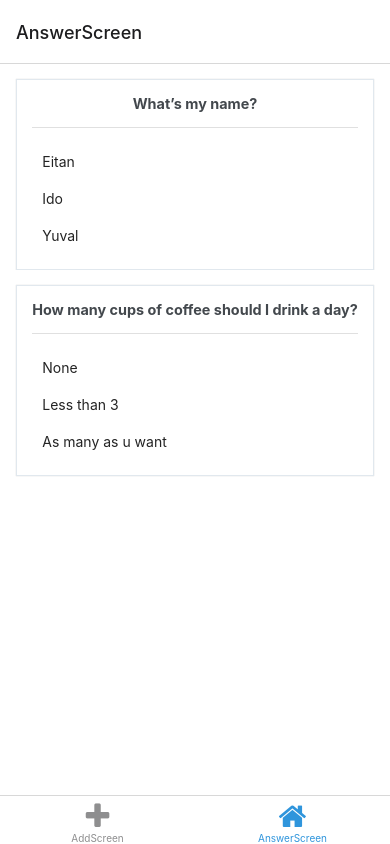
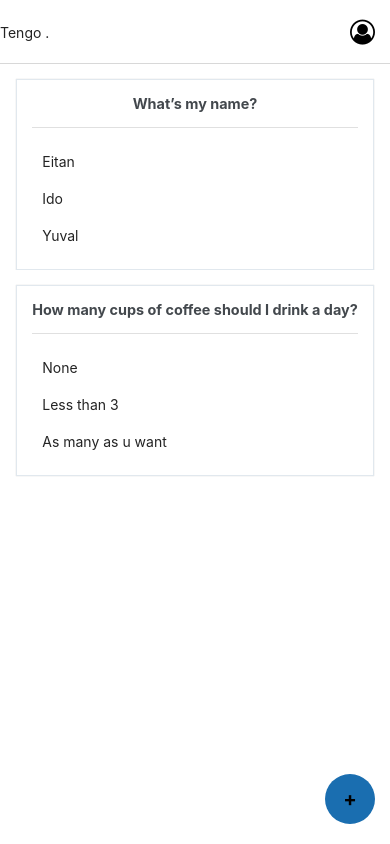
Before and after one commit to eitangueron/tengo-milab, a React Native app: screen /AnswerScreen in a window 390 px wide. Built offline with nearby package versions, Linux system fonts and the light colour scheme; what expo-linking would draw is missing.

Commit message:
new navigation settings closer to figma

```diff
--- a/navigation/LinkingConfiguration.ts
+++ b/navigation/LinkingConfiguration.ts
@@ -34,6 +34,8 @@ const linking: LinkingOptions<RootStackParamList> = {
       },
       Modal: 'modal',
       NotFound: '*',
+      AnswerScreen: 'AnswerScreen',
+      AddScreen: 'AddScreen',
     },
   },
 };
--- a/navigation/index.tsx
+++ b/navigation/index.tsx
@@ -7,6 +7,7 @@ import { FontAwesome } from '@expo/vector-icons';
 import { createBottomTabNavigator } from '@react-navigation/bottom-tabs';
 import { NavigationContainer, DefaultTheme, DarkTheme } from '@react-navigation/native';
 import { createNativeStackNavigator } from '@react-navigation/native-stack';
+import { Text } from '@rneui/base';
 import * as React from 'react';
 import { ColorSchemeName, Pressable } from 'react-native';
 
@@ -37,10 +38,35 @@ export default function Navigation({ colorScheme }: { colorScheme: ColorSchemeNa
 const Stack = createNativeStackNavigator<RootStackParamList>();
 
 function RootNavigator() {
+  const colorScheme = useColorScheme();
   return (
     <Stack.Navigator>
-      <Stack.Screen name="Root" component={BottomTabNavigator} options={{ headerShown: false }} />
+      {/* <Stack.Screen name="Root" component={BottomTabNavigator} options={{ headerShown: false }} /> */}
+      <Stack.Screen name="AnswerScreen" component={AnswerScreen} options={({ navigation }: RootTabScreenProps<'AnswerScreen'>) => ({
+          title: '',
+          tabBarActiveTintColor: Colors[colorScheme].tint,
+          tabBarIcon: ({ color }) => <TabBarIcon name="plus" color={color} />,
+          headerRight: () => (
+            <Pressable
+              onPress={() => navigation.navigate('Modal')}
+              style={({ pressed }) => ({
+                opacity: pressed ? 0.5 : 1,
+              })}>
+              <FontAwesome
+                name="user-circle-o"
+                size={25}
+                // color={Colors[colorScheme].text}
+                style={{ marginRight: 15 }}
+              />
+            </Pressable>
+          ),
+          headerLeft: () => (
+            <Text>Tengo .</Text>
+          )
+        })}/>
+      <Stack.Screen name="AddScreen" component={AddScreen} options={{title:""}}/>
       <Stack.Screen name="NotFound" component={NotFoundScreen} options={{ title: 'Oops!' }} />
+
       <Stack.Group screenOptions={{ presentation: 'card' }}>
         <Stack.Screen name="Modal" component={ModalScreen} />
       </Stack.Group>
--- a/screens/AnswerScreen.tsx
+++ b/screens/AnswerScreen.tsx
@@ -1,18 +1,20 @@
-import { ScrollView, StyleSheet } from 'react-native';
+import { ScrollView, StyleSheet, TouchableOpacity } from 'react-native';
 
 import { Text, View } from '../components/Themed';
 import { dummyData } from '../constants/DummyData';
 import OptionsQuestion from '../components/OptionsQuestion';
 import { IOptionalQuestion } from '../types';
 import React from 'react';
+import { Button } from '@rneui/base';
 
 
-export default function AnswerScreen() {
+export default function AnswerScreen( {navigation} ) {
   return (
     <View style={styles.container}>
       <ScrollView>
       {dummyData.map( (questionData:IOptionalQuestion) => <OptionsQuestion key={questionData.id} {...questionData} />)}
       </ScrollView>
+      <TouchableOpacity onPress={ ()=>navigation.navigate('AddScreen')} style={styles.roundButton}><Text style={styles.title}>+</Text></TouchableOpacity>
     </View>
   );
 }
@@ -32,4 +34,17 @@ const styles = StyleSheet.create({
     height: 1,
     width: '80%',
   },
+  roundButton: {
+    width: 50,
+    height: 50,
+    justifyContent: 'center',
+    alignItems: 'center',
+    alignSelf:'flex-end',
+    marginEnd:15,
+    marginBottom:20,
+    textAlign:'center',
+    padding: 10,
+    borderRadius: 100,
+    backgroundColor: '#1a6eb0',
+  },
 });
--- a/types.tsx
+++ b/types.tsx
@@ -17,6 +17,8 @@ export type RootStackParamList = {
   Root: NavigatorScreenParams<RootTabParamList> | undefined;
   Modal: undefined;
   NotFound: undefined;
+  AddScreen: undefined;
+  AnswerScreen: undefined;
 };
 
 export type RootStackScreenProps<Screen extends keyof RootStackParamList> = NativeStackScreenProps<
```
Also changed, not shown: components/OptionsQuestion.tsx (+6 -6 lines).
